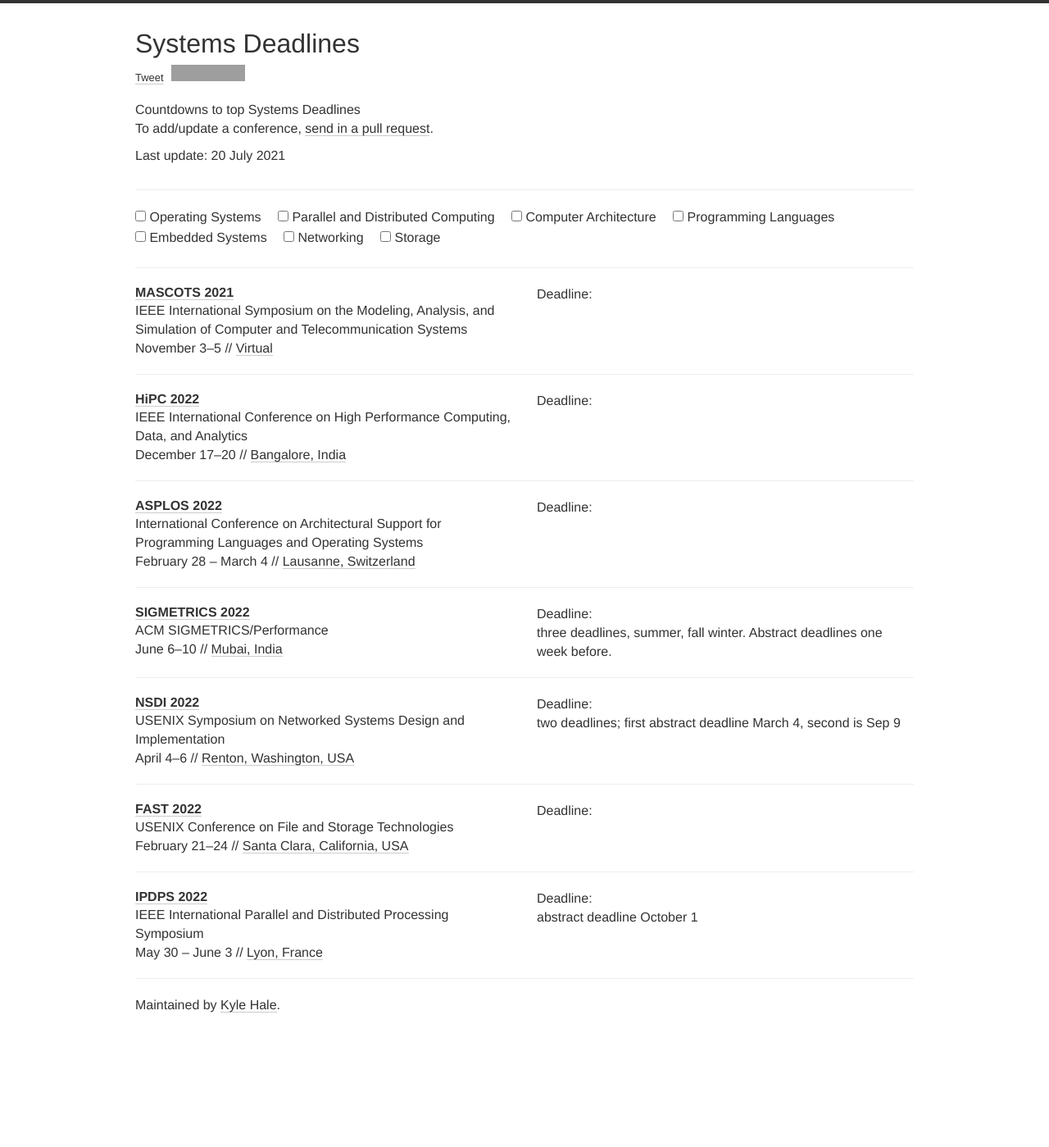
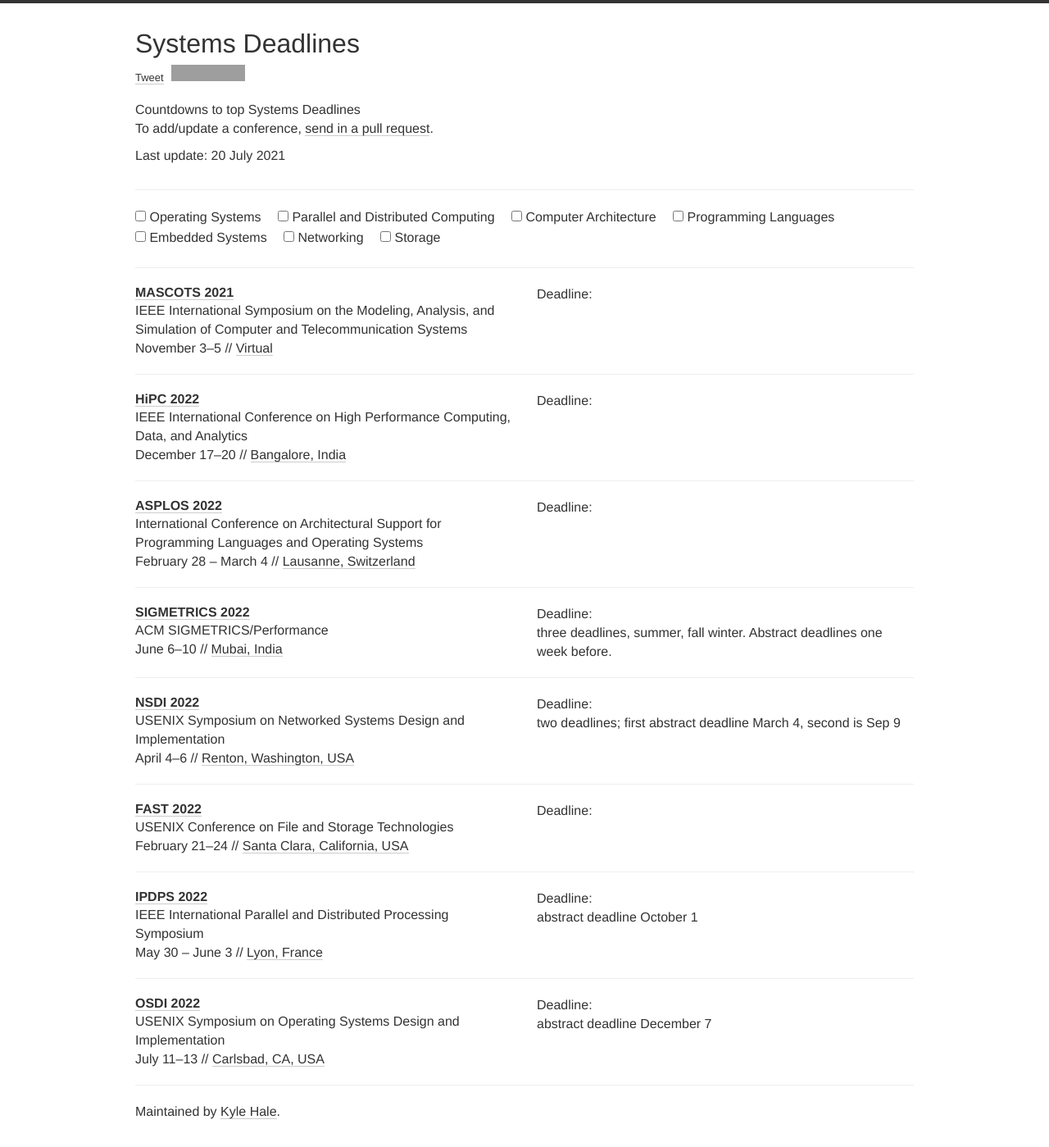
Before and after one commit to khale/sys-deadlines, a Jekyll site: the page built from index.html, in a window 1280 px wide. Shown: the whole page at 82% size. Built offline with Jekyll 4.4.1, drawn with Linux system fonts in a browser that asks for light colours; nearby versions of some CDN libraries; comment, search, counter and statistics services are not loaded; before the commit the page ends 1269 px from its top, so only the background shows below that; grey boxes are pictures that could not be loaded.

Commit message:
add osdi 22

```diff
--- a/_data/conferences.yml
+++ b/_data/conferences.yml
@@ -74,3 +74,13 @@
   deadline: "2021-10-08 23:59"
   place: Lyon, France
   tags: [PAR]
+
+- name: OSDI
+  description: USENIX Symposium on Operating Systems Design and Implementation
+  comment: abstract deadline December 7
+  year: 2022
+  date: July 11-13
+  deadline: "2021-12-14 23:59"
+  place: Carlsbad, CA, USA
+  link: https://www.usenix.org/conference/osdi22
+  tags: [OS]
```
